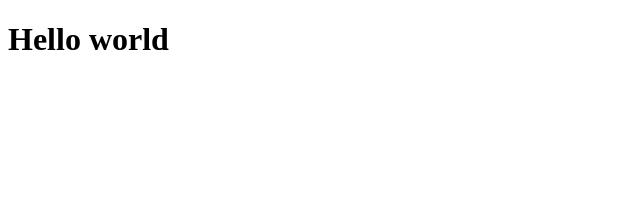
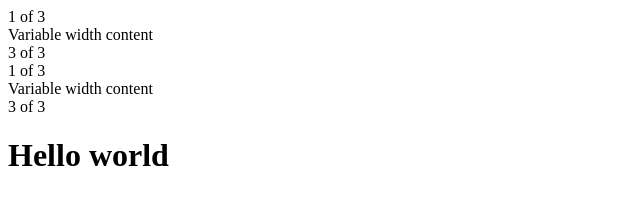
Before and after one commit to Gazala-Khan/feature-branch-workflow, a plain HTML site: page index.html in a window 1280 px wide. Shown: the whole page, without its empty margins (0-640 px from the left). Drawn offline with Linux system fonts and the light colour scheme.

Commit message:
add grid

```diff
--- a/index.html
+++ b/index.html
@@ -1,12 +1,39 @@
 <!DOCTYPE html>
 <html lang="en">
+
     <head>
         <meta charset="UTF-8">
         <meta http-equiv="X-UA-Compatible" content="IE=edge">
         <meta name="viewport" content="width=device-width, initial-scale=1.0">
         <title>Feature branch</title>
     </head>
+
     <body>
+        <div class="container">
+            <div class="row justify-content-md-center">
+                <div class="col col-lg-2">
+                    1 of 3
+                </div>
+                <div class="col-md-auto">
+                    Variable width content
+                </div>
+                <div class="col col-lg-2">
+                    3 of 3
+                </div>
+            </div>
+            <div class="row">
+                <div class="col">
+                    1 of 3
+                </div>
+                <div class="col-md-auto">
+                    Variable width content
+                </div>
+                <div class="col col-lg-2">
+                    3 of 3
+                </div>
+            </div>
+        </div>
         <h1>Hello world</h1>
     </body>
+
 </html>
```
Lines whose indentation alone changed are shown as unchanged.
